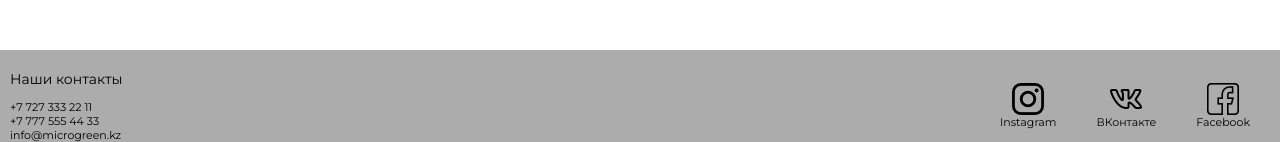
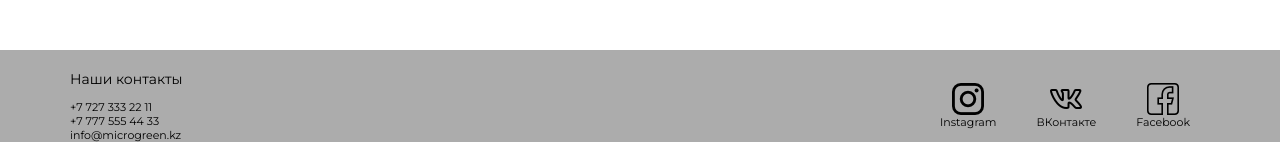
Before and after one commit to RedCappAcc/Microgreen_shop_client, a React (Create React App) app: page /shop in a window 1280 px wide. Shown: the part 810-952 px from the top of the page. Built offline with nearby package versions, Linux system fonts and the light colour scheme; no server answers.

Commit message:
имправил отображение footer

```diff
--- a/src/Containers/Footer/Footer.module.css
+++ b/src/Containers/Footer/Footer.module.css
@@ -16,6 +16,7 @@
     flex-direction: column;
 }
 .container{
+    max-width: 1140px;
     display: flex;
     justify-content: space-between;
     margin: auto;
```
Also changed, not shown: 11 other files (tests, documents, lock files or other folders).
